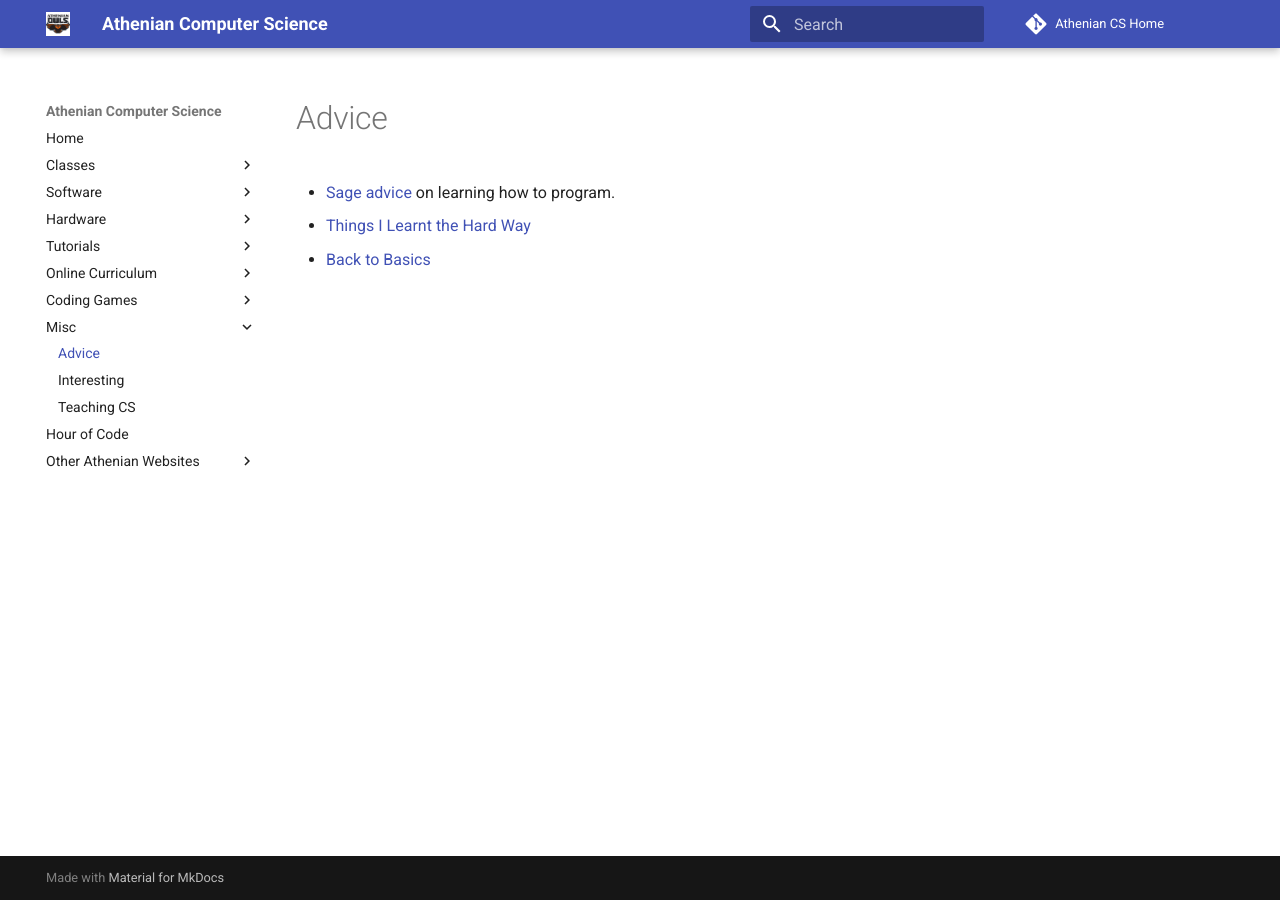
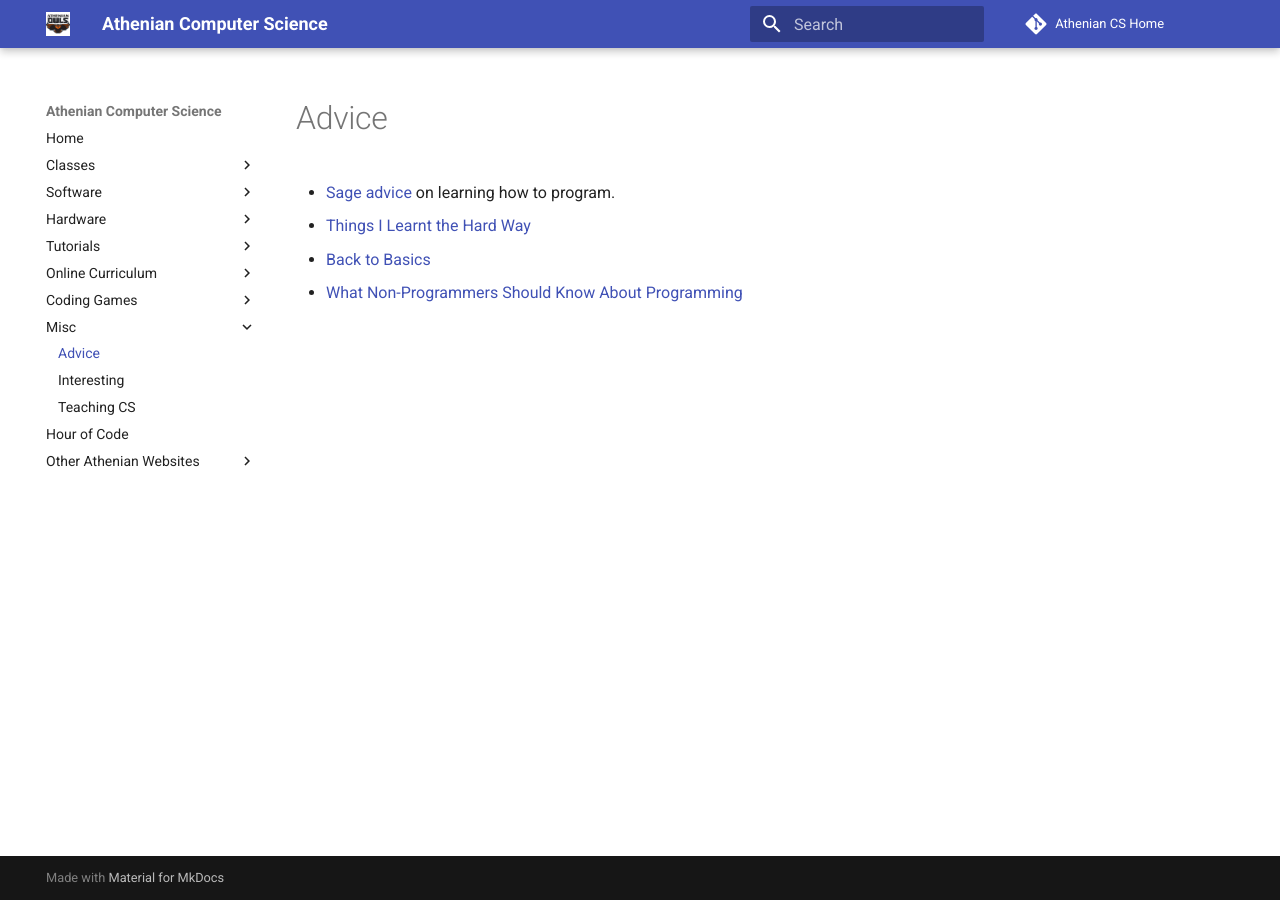
Before and after one commit to athenian-computational-thinking/athenian-cs-mkdocs, an MkDocs documentation site: the page built from docs/advice.md, in a window 1280 px wide. Built offline with MkDocs 1.6.1 and Material for MkDocs 9.7.7, drawn with Linux system fonts in a browser that asks for light colours; comment, search, counter and statistics services are not loaded.

Commit message:
Update docs

```diff
--- a/docs/advice.md
+++ b/docs/advice.md
@@ -3,3 +3,4 @@
 * [Sage advice](http://norvig.com/21-days.html) on learning how to program.
 * [Things I Learnt the Hard Way](https://blog.juliobiason.net/thoughts/things-i-learnt-the-hard-way/)
 * [Back to Basics](https://www.joelonsoftware.com/2001/12/11/back-to-basics/)
+* [What Non-Programmers Should Know About Programming](https://medium.com/young-coder/what-non-programmers-should-know-about-programming-d9b033e820b3)
```
